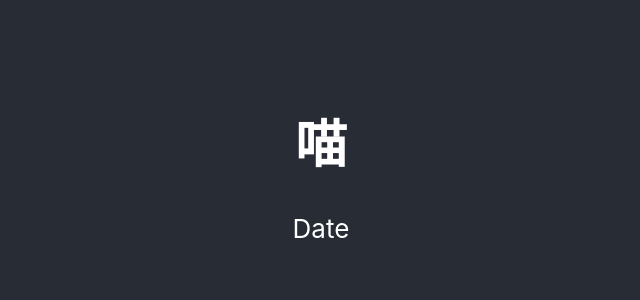
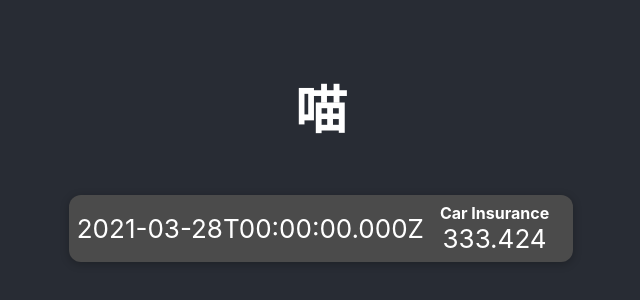
Before and after one commit to garfield654123/ehrms_table2.0, a React (Create React App) app in the folder first-react/: page / in a window 1280 px wide. Shown: the part 244-544 px from the top of the page, without its empty margins (319-959 px from the left). Built offline with nearby package versions, Linux system fonts and the light colour scheme.

Commit message:
practice 3

```diff
--- a/first-react/src/components/ExpenseItem.css
+++ b/first-react/src/components/ExpenseItem.css
@@ -0,0 +1,56 @@
+.expense-item {
+  display: flex;
+  justify-content: space-between;
+  align-items: center;
+  box-shadow: 0 2px 8px rgba(0, 0, 0, 0.25);
+  padding: 0.5rem;
+  margin: 1rem 0;
+  border-radius: 12px;
+  background-color: #4b4b4b;
+}
+
+.expense-item__description {
+  display: flex;
+  flex-direction: column;
+  gap: 1rem;
+  align-items: flex-end;
+  flex-flow: column-reverse;
+  justify-content: flex-start;
+  flex: 1;
+}
+
+.expense-item h2 {
+  color: #3a3a3a;
+  font-size: 1rem;
+  flex: 1;
+  margin: 0 1rem;
+  color: white;
+}
+
+.expense-item__price {
+  font-size: 1rem;
+  font-weight: bold;
+  color: white;
+  background-color: #40005d;
+  border: 1px solid white;
+  padding: 0.5rem;
+  border-radius: 12px;
+}
+
+@media (min-width: 580px) {
+  .expense-item__description {
+    flex-direction: row;
+    align-items: center;
+    justify-content: flex-start;
+    flex: 1;
+  }
+
+  .expense-item__description h2 {
+    font-size: 1.25rem;
+  }
+
+  .expense-item__price {
+    font-size: 1.25rem;
+    padding: 0.5rem 1.5rem;
+  }
+}
--- a/first-react/src/components/ExpenseItem.js
+++ b/first-react/src/components/ExpenseItem.js
@@ -1,8 +1,21 @@
 
 
+import  './ExpenseItem.css'
 
 function ExpenseItem() {
-    return <div>Date</div>
+    const expenseDate = new Date(2021,2,28);
+
+    const expenseTitle = 'Car Insurance';
+    const expenseAmount=333.424
+    return (
+        <div className="expense-item">
+            <div>{expenseDate.toISOString()}</div>
+            <div classname = "expense-item__description">
+                <h2>{expenseTitle }</h2>
+                <div classname="expense-item__price">{expenseAmount}</div>
+            </div>
+        </div>
+    )
 }
 
-export default ExpenseItem
+export default ExpenseItem;
--- a/first-react/src/index.js
+++ b/first-react/src/index.js
@@ -8,7 +8,6 @@
 const root = ReactDOM.createRoot(document.getElementById('root'));
 root.render(
   <React.StrictMode>
-
     <App/>
   </React.StrictMode>
 );
```
